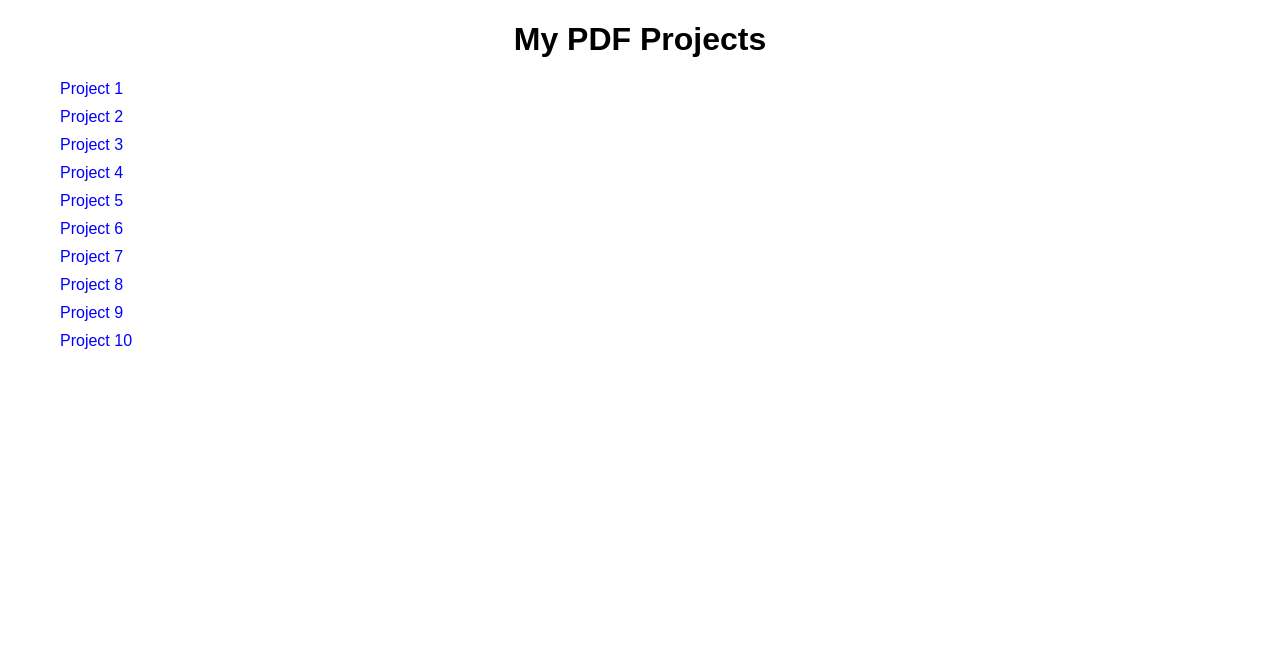
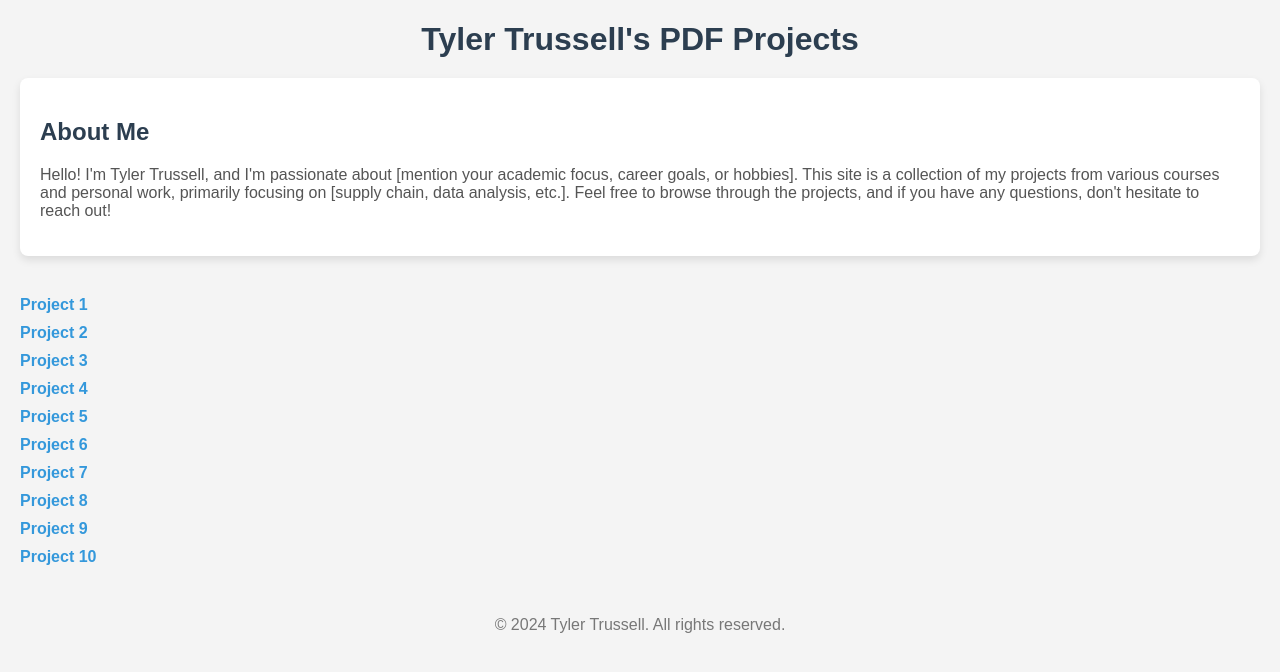
Before and after one commit to tjtrus/Project-Portfolio, a plain HTML site: page index.html in a window 1280 px wide. Drawn offline with Linux system fonts and the light colour scheme.

Commit message:
Update index.html

```diff
--- a/index.html
+++ b/index.html
@@ -3,32 +3,63 @@
 <head>
   <meta charset="UTF-8">
   <meta name="viewport" content="width=device-width, initial-scale=1.0">
-  <title>My PDF Projects</title>
+  <title>Tyler Trussell's PDF Projects</title>
   <style>
     body {
       font-family: Arial, sans-serif;
+      background-color: #f4f4f4;
       margin: 20px;
+      color: #333;
     }
     h1 {
       text-align: center;
+      color: #2c3e50;
+      margin-bottom: 20px;
     }
     ul {
       list-style-type: none;
+      padding: 0;
     }
     li {
       margin: 10px 0;
     }
     a {
       text-decoration: none;
-      color: blue;
+      color: #3498db;
+      font-weight: bold;
+      transition: color 0.3s ease;
     }
     a:hover {
-      text-decoration: underline;
+      color: #e74c3c;
+    }
+    .about {
+      background-color: #fff;
+      padding: 20px;
+      border-radius: 8px;
+      box-shadow: 0 4px 8px rgba(0,0,0,0.1);
+      margin-bottom: 40px;
+    }
+    .about h2 {
+      color: #2c3e50;
+    }
+    .about p {
+      color: #555;
+    }
+    footer {
+      text-align: center;
+      margin-top: 50px;
+      color: #777;
     }
   </style>
 </head>
 <body>
-  <h1>My PDF Projects</h1>
+  <h1>Tyler Trussell's PDF Projects</h1>
+
+  <div class="about">
+    <h2>About Me</h2>
+    <p>Hello! I'm Tyler Trussell, and I'm passionate about [mention your academic focus, career goals, or hobbies]. This site is a collection of my projects from various courses and personal work, primarily focusing on [supply chain, data analysis, etc.]. Feel free to browse through the projects, and if you have any questions, don't hesitate to reach out!</p>
+  </div>
+
   <ul>
     <li><a href="Copy of Milestone 1_ Solution Sheet Tyler Trussell (1).pdf" target="_blank">Project 1</a></li>
     <li><a href="Milestone 2_ Solution Sheet_Tyler_Trussell (1).pdf" target="_blank">Project 2</a></li>
@@ -40,7 +71,10 @@
     <li><a href="Milestone 10_ Solution Sheet_Tyler_Trussell (1).pdf" target="_blank">Project 8</a></li>
     <li><a href="GameJet Microtransactions Solution Sheet_Tyler_Trussell (1).pdf" target="_blank">Project 9</a></li>
     <li><a href="Intel Portfolio Project_ Solution Sheet_Tyler_Trussell (1).pdf" target="_blank">Project 10</a></li>
-    <!-- Add more links as needed -->
   </ul>
+
+  <footer>
+    <p>&copy; 2024 Tyler Trussell. All rights reserved.</p>
+  </footer>
 </body>
 </html>
```
